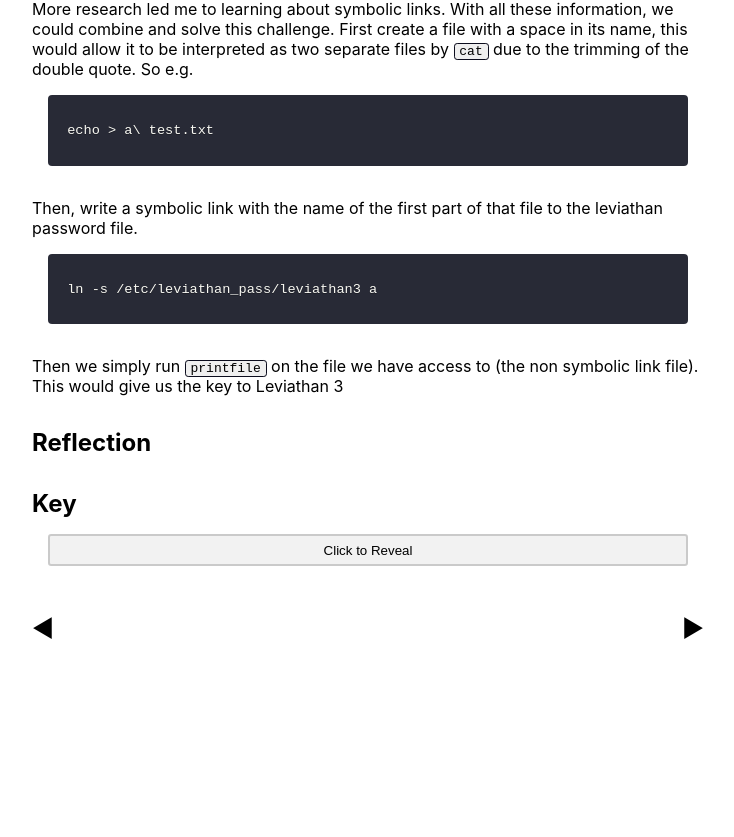
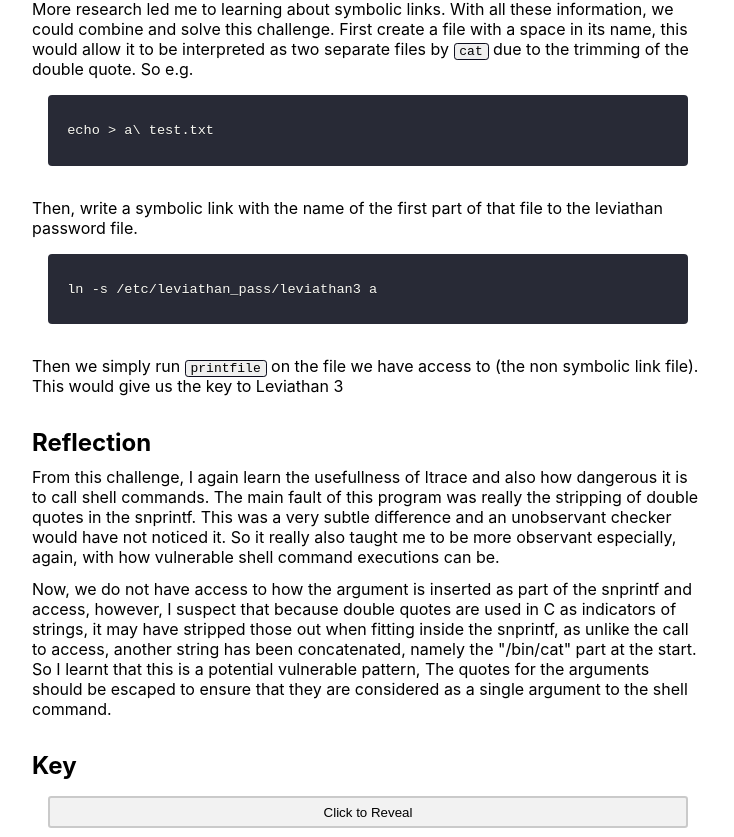
Before and after one commit to ryannath/over-the-wire, a Next.js app: page /over-the-wire/leviathan/leviathan2 in a window 1280 px wide. Shown: the part 1960-2797 px from the top of the page, without its empty margins (272-1006 px from the left). Before the commit the page ends 2675 px from the top, so only its background shows below. Built offline with nearby package versions, Linux system fonts and the light colour scheme; a web font is replaced by a local one.

Commit message:
Realised leviathan2 did not have a reflection

```diff
--- a/pages/leviathan/leviathan2.tsx
+++ b/pages/leviathan/leviathan2.tsx
@@ -11,6 +11,7 @@ const leviathan2 = () => {
       <h1>Leviathan 2</h1>
       <Keyword>
         <Tag>symlink</Tag>
+        <Tag>non-quoted-arguments</Tag>
       </Keyword>
       <section>
         <h2>Experience</h2>
@@ -105,6 +106,24 @@ system("/bin/cat /tmp/insertrandom523/te"...test`}
       </section>
       <section>
         <h2>Reflection</h2>
+        <p>
+          From this challenge, I again learn the usefullness of ltrace and also
+          how dangerous it is to call shell commands. The main fault of this program
+          was really the stripping of double quotes in the snprintf. This was a
+          very subtle difference and an unobservant checker would have not noticed
+          it. So it really also taught me to be more observant especially, again,
+          with how vulnerable shell command executions can be.
+        </p>
+        <p>
+          Now, we do not have access to how the argument is inserted as part
+          of the snprintf and access, however, I suspect that because double
+          quotes are used in C as indicators of strings, it may have stripped those
+          out when fitting inside the snprintf, as unlike the call to access,
+          another string has been concatenated, namely the &quot;/bin/cat&quot;
+          part at the start. So I learnt that this is a potential vulnerable pattern,
+          The quotes for the arguments should be escaped to ensure that they
+          are considered as a single argument to the shell command.
+        </p>
       </section>
       <SpoilerKey>
         {`Ahdiemoo1j`}
```
